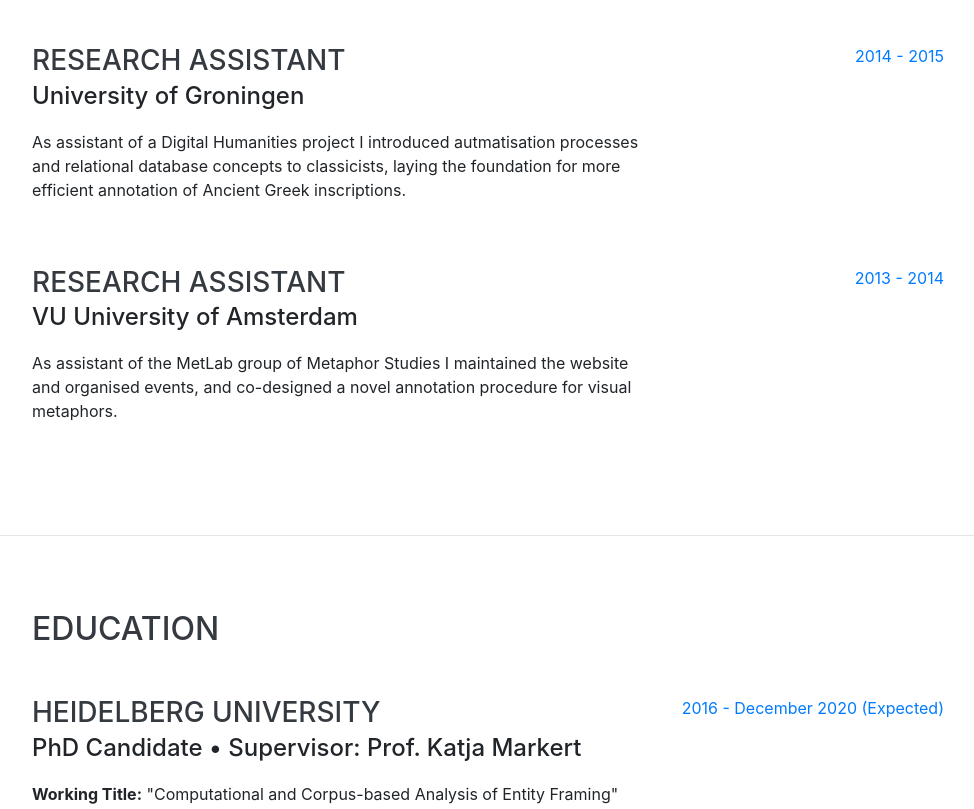
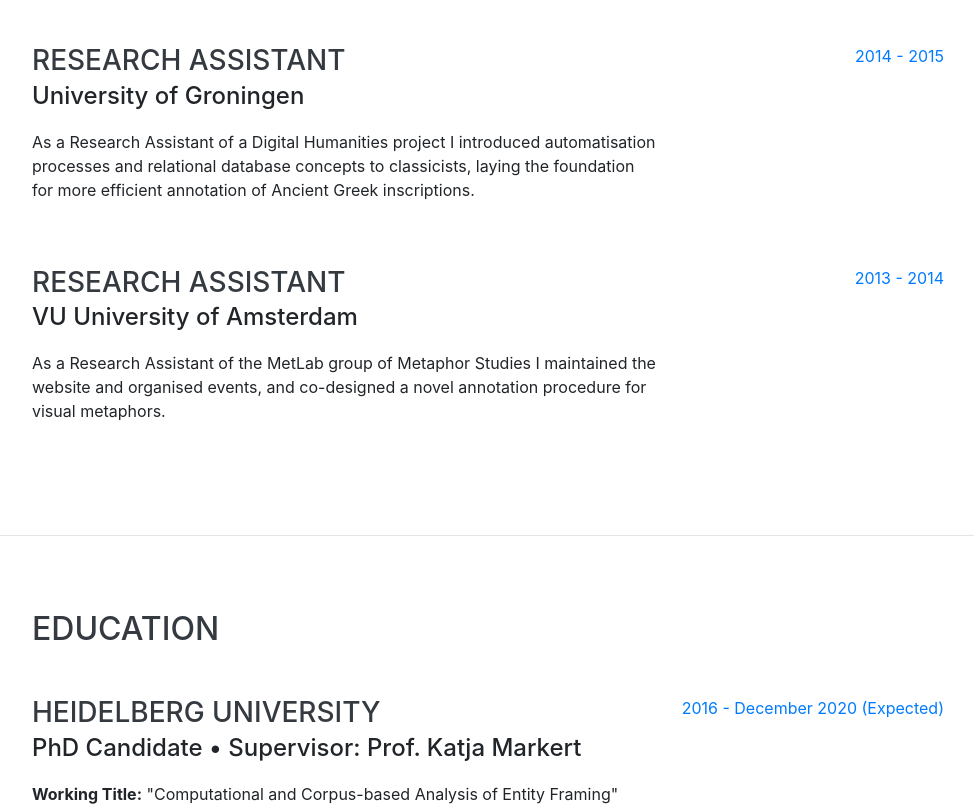
Before and after one commit to vdenberg/personal-cv, a website with bundled scripts: page html/index.html in a window 1280 px wide. Shown: the part 1560-2369 px from the top of the page, without its empty margins (288-1262 px from the left). Built offline with nearby package versions, Linux system fonts and the light colour scheme; a web font is replaced by a local one.

Commit message:
Update index.html

```diff
--- a/html/index.html
+++ b/html/index.html
@@ -130,7 +130,7 @@
           <div class="resume-content">
             <h3 class="mb-0">Research assistant</h3>
             <div class="subheading mb-3">University of Groningen</div>
-            <p>As assistant of a Digital Humanities project I introduced autmatisation processes and relational database concepts to classicists, laying the foundation for more efficient annotation of Ancient Greek inscriptions.</p>
+            <p>As a Research Assistant of a Digital Humanities project I introduced automatisation processes and relational database concepts to classicists, laying the foundation for more efficient annotation of Ancient Greek inscriptions.</p>
           </div>
           <div class="resume-date text-md-right">
             <span class="text-primary">2014 - 2015</span>
@@ -141,7 +141,7 @@
           <div class="resume-content">
             <h3 class="mb-0">Research assistant</h3>
             <div class="subheading mb-3">VU University of Amsterdam</div>
-            <p>As assistant of the MetLab group of Metaphor Studies I maintained the website and organised events, and co-designed a novel annotation procedure for visual metaphors.</p>
+            <p>As a Research Assistant of the MetLab group of Metaphor Studies I maintained the website and organised events, and co-designed a novel annotation procedure for visual metaphors.</p>
           </div>
           <div class="resume-date text-md-right">
             <span class="text-primary">2013 - 2014</span>
@@ -284,7 +284,7 @@
 
     <section class="resume-section p-3 p-lg-5 d-flex align-items-center" id="publications">
       <div class="w-100">
-        <h2 class="mb-5">Academic</h2>
+        <h2 class="mb-5">Publications</h2>
 
         <div class="subheading mb-3"><b>Publications:</b>  <a href="https://scholar.google.com/citations?user=rC1LFdoAAAAJ&hl">My Google Scholar</a>
         </div>
```
